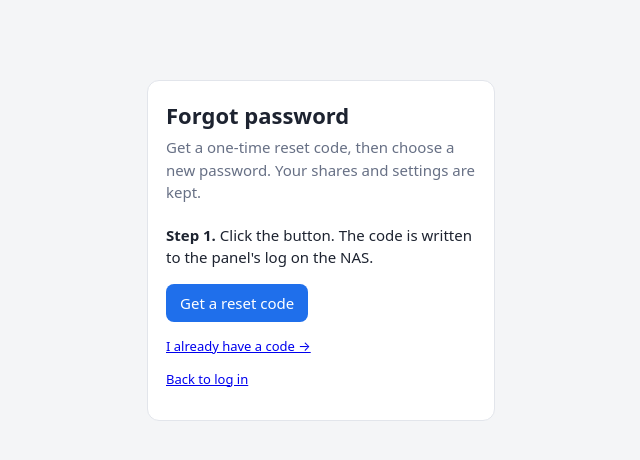
After one commit to ibiddle/nas-panel, a Python web app: template app/templates/reset.html in a window 1280 px wide. The commit adds this page. Shown: the top 460 px of the page, without its empty margins (319-959 px from the left). Run offline with Jinja, Linux system fonts and the light colour scheme; the template is opened without the code that fills it: most values are stand-ins (such as "Sample title", 1, 10 or a date in 2020).

Commit message:
v1.4.0: Forgot password link with one-time reset code (container log + alerts)
Co-Authored-By: Claude Opus 5.5 <noreply@anthropic.com>
Claude-Session: https://claude.ai/code/session_01T4arEncxsVs7iUrvruZPbz

```diff
--- a/app/templates/login.html
+++ b/app/templates/login.html
@@ -2,4 +2,4 @@
 <h1><img src="{{ url_for('static', filename='icon.svg') }}" width="26" alt="" style="vertical-align:-5px"> NAS Panel</h1><p class="sub">Log in to continue.</p>{% include "_flash.html" %}
 {% if locked %}<div class="flash err">Locked after too many wrong attempts. Try again in {{ locked // 60 + 1 }} minute(s).</div>{% endif %}
 <form method="post"><label>Password</label><input type="password" name="pw" autocomplete="current-password" autofocus required>
-<p><button>Log in</button></p></form><p class="mute small">5 wrong attempts within 10 minutes locks the panel for 10 minutes.</p></div></div>{% endblock %}
+<p><button>Log in</button></p></form><p class="small"><a href="{{ url_for('reset') }}">Forgot password?</a></p><p class="mute small">5 wrong attempts within 10 minutes locks the panel for 10 minutes.</p></div></div>{% endblock %}
--- /dev/null
+++ b/app/templates/reset.html
@@ -0,0 +1,21 @@
+{% extends "base.html" %}{% block body %}<div class="center"><div class="card">
+<h1>Forgot password</h1><p class="sub">Get a one-time reset code, then choose a new password. Your shares and settings are kept.</p>{% include "_flash.html" %}
+{% if locked %}<div class="flash err">Locked after too many wrong attempts. Try again in {{ locked // 60 + 1 }} minute(s).</div>{% endif %}
+{% if step != 'code' %}
+<form method="post"><input type="hidden" name="csrf" value="{{ rcsrf }}"><input type="hidden" name="action" value="send">
+<p><b>Step 1.</b> Click the button. The code is written to the panel's log on the NAS{% if alerts %}, and sent to your phone/email (Alerts){% endif %}.</p>
+<p><button>Get a reset code</button></p></form>
+<p class="small"><a href="{{ url_for('reset', step='code') }}">I already have a code →</a></p>
+{% else %}
+<div class="small"><b>Where's the code?</b>{% if alerts %} Check your phone/email, or:{% endif %}
+<ol><li>Log in to your NAS in a new browser tab and open <b>Docker</b>.</li>
+<li>Click <b>Container</b> on the left, then click the name <b>nas-panel</b>.</li>
+<li>Click the <b>Log</b> tab. Look for <b>PASSWORD RESET CODE</b> near the bottom - it's 8 letters/numbers.</li></ol></div>
+<form method="post"><input type="hidden" name="csrf" value="{{ rcsrf }}"><input type="hidden" name="action" value="reset">
+<label>Reset code (works for 30 minutes)</label><input name="code" autocomplete="off" required>
+<label>New password (8+ characters)</label><input type="password" name="pw" autocomplete="new-password" required>
+<label>Repeat new password</label><input type="password" name="pw2" autocomplete="new-password" required>
+<p><button>Set new password</button></p></form>
+<p class="small"><a href="{{ url_for('reset') }}">← Get a new code</a></p>
+{% endif %}
+<p class="small"><a href="{{ url_for('login') }}">Back to log in</a></p></div></div>{% endblock %}
```
Also changed, not shown: app/app.py (+70 -1 lines), docs/index.html (+5 -4 lines), README.md, 1 other file.
